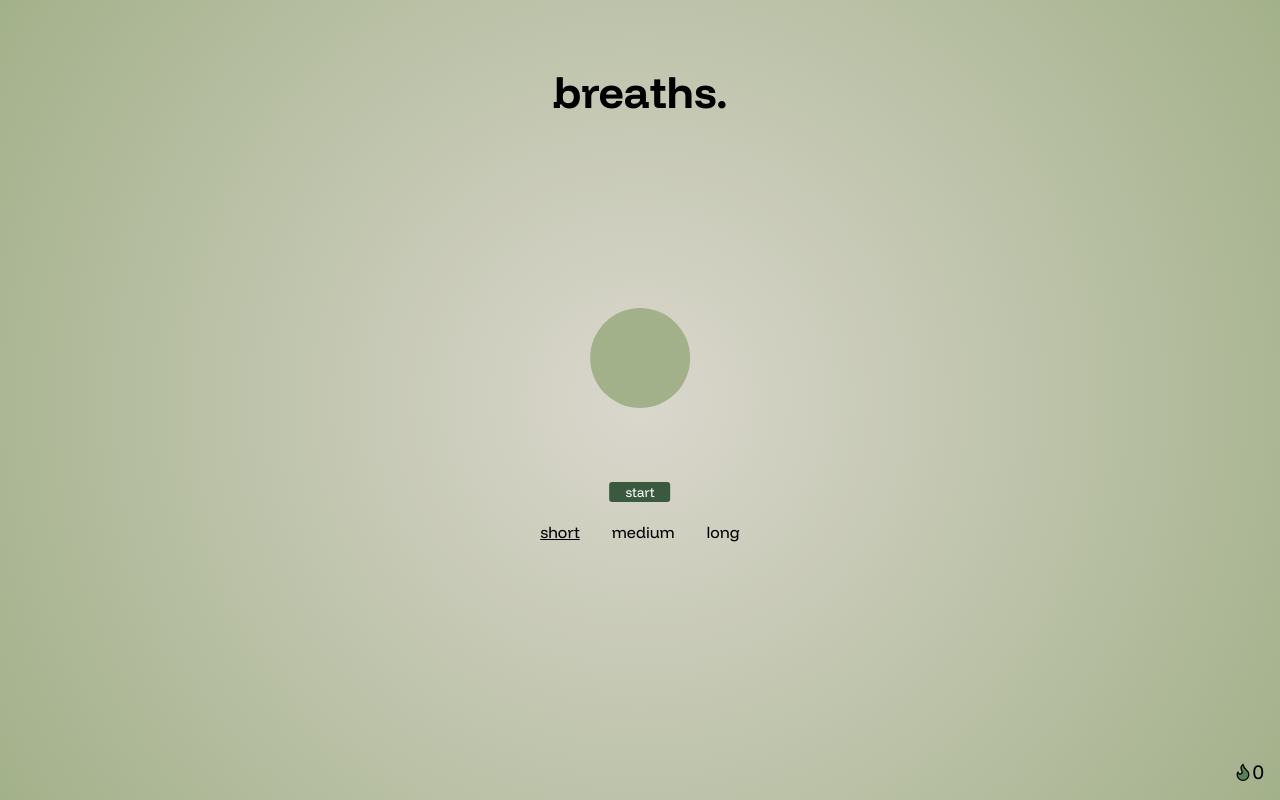
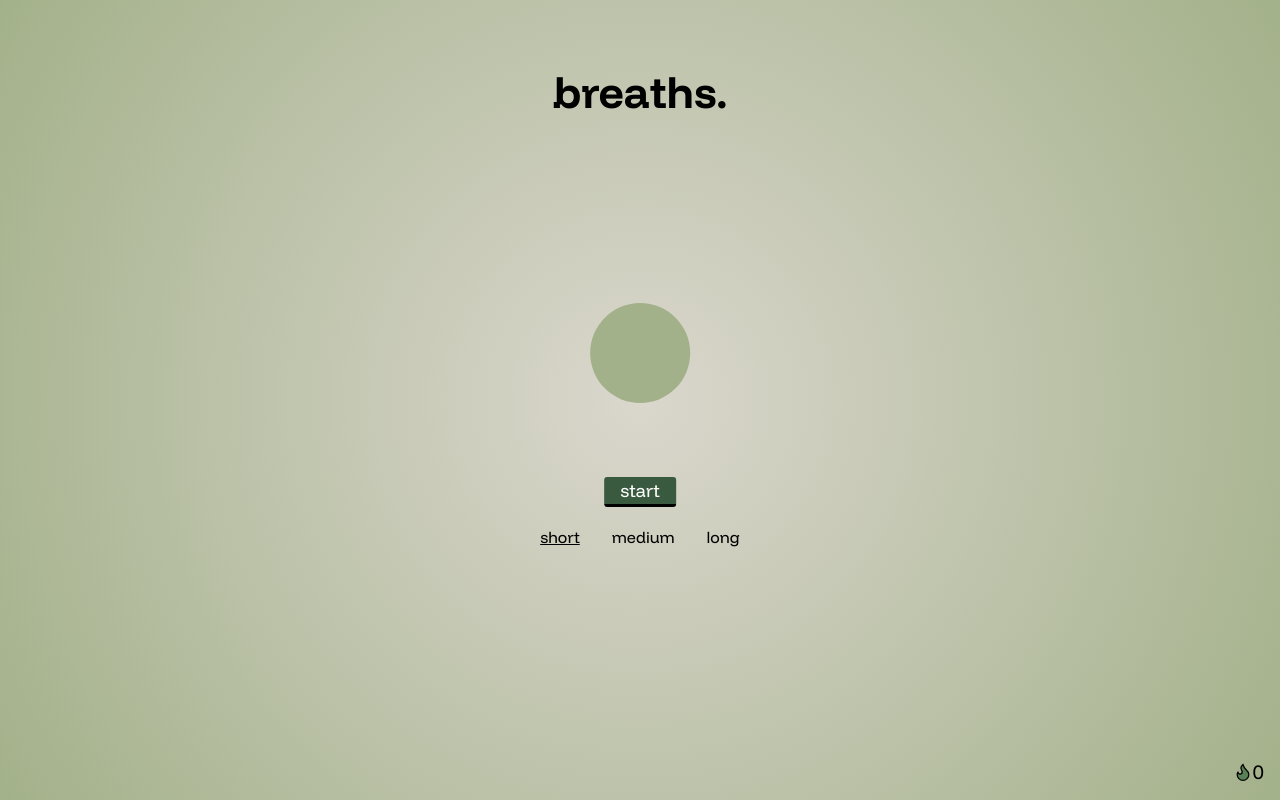
Before and after one commit to oerol/breaths, a React (Vite) app: page / in a window 1280 px wide. Built offline with nearby package versions, Linux system fonts and the light colour scheme.

Commit message:
feat: add 3D effect to StartBreathingButton

```diff
--- /dev/null
+++ b/src/components/StartBreathingButton.css
@@ -0,0 +1,8 @@
+#start-breathing-button {
+  font-size: 1.125rem;
+  border-bottom: 3px solid black;
+}
+
+#start-breathing-button:active {
+  border-bottom: 2px solid black;
+}
--- a/src/components/StartBreathingButton.tsx
+++ b/src/components/StartBreathingButton.tsx
@@ -1,3 +1,5 @@
+import "./StartBreathingButton.css";
+
 export default function StartBreathingButton({
   setIsBreathing,
 }: {
```
